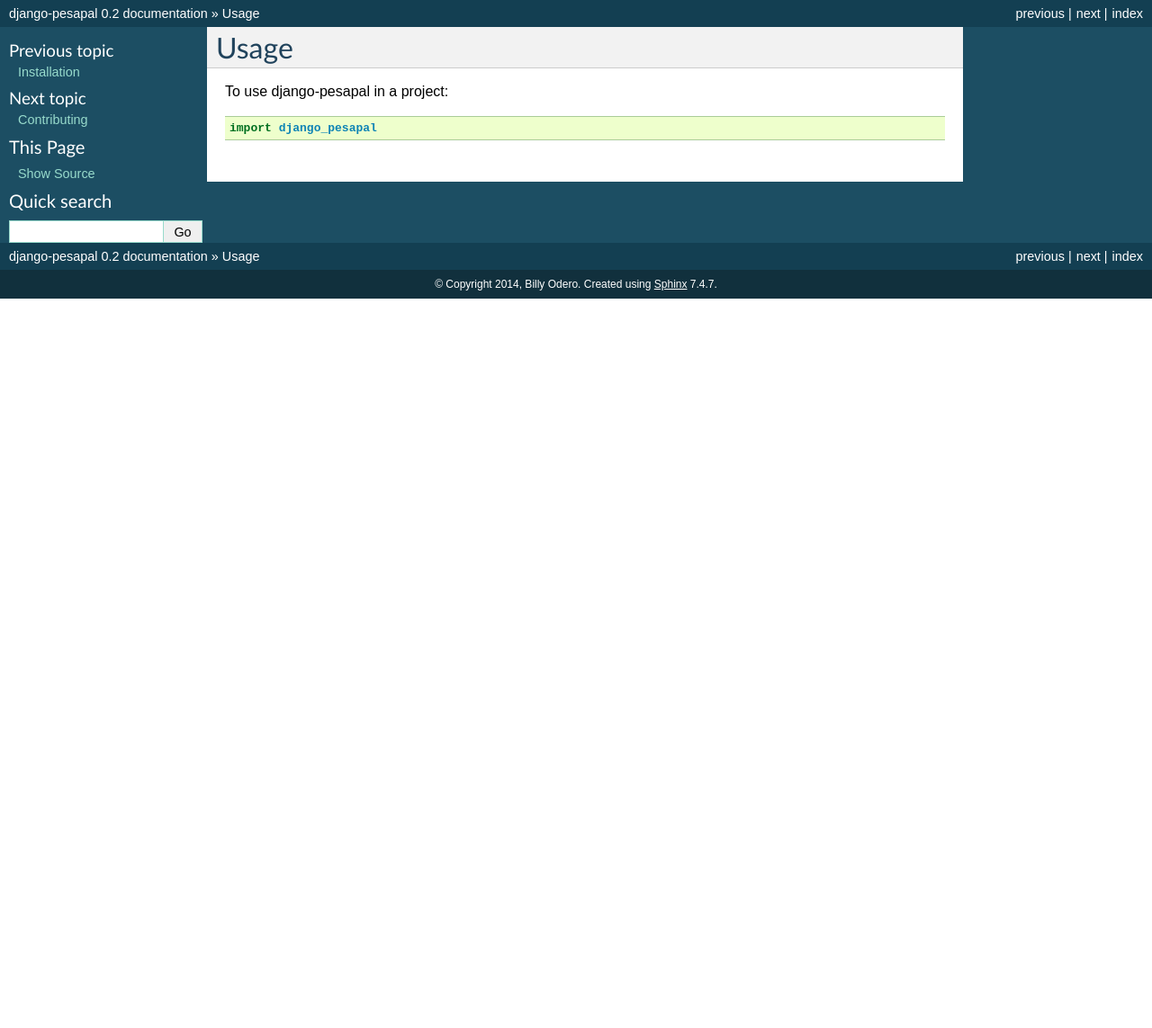
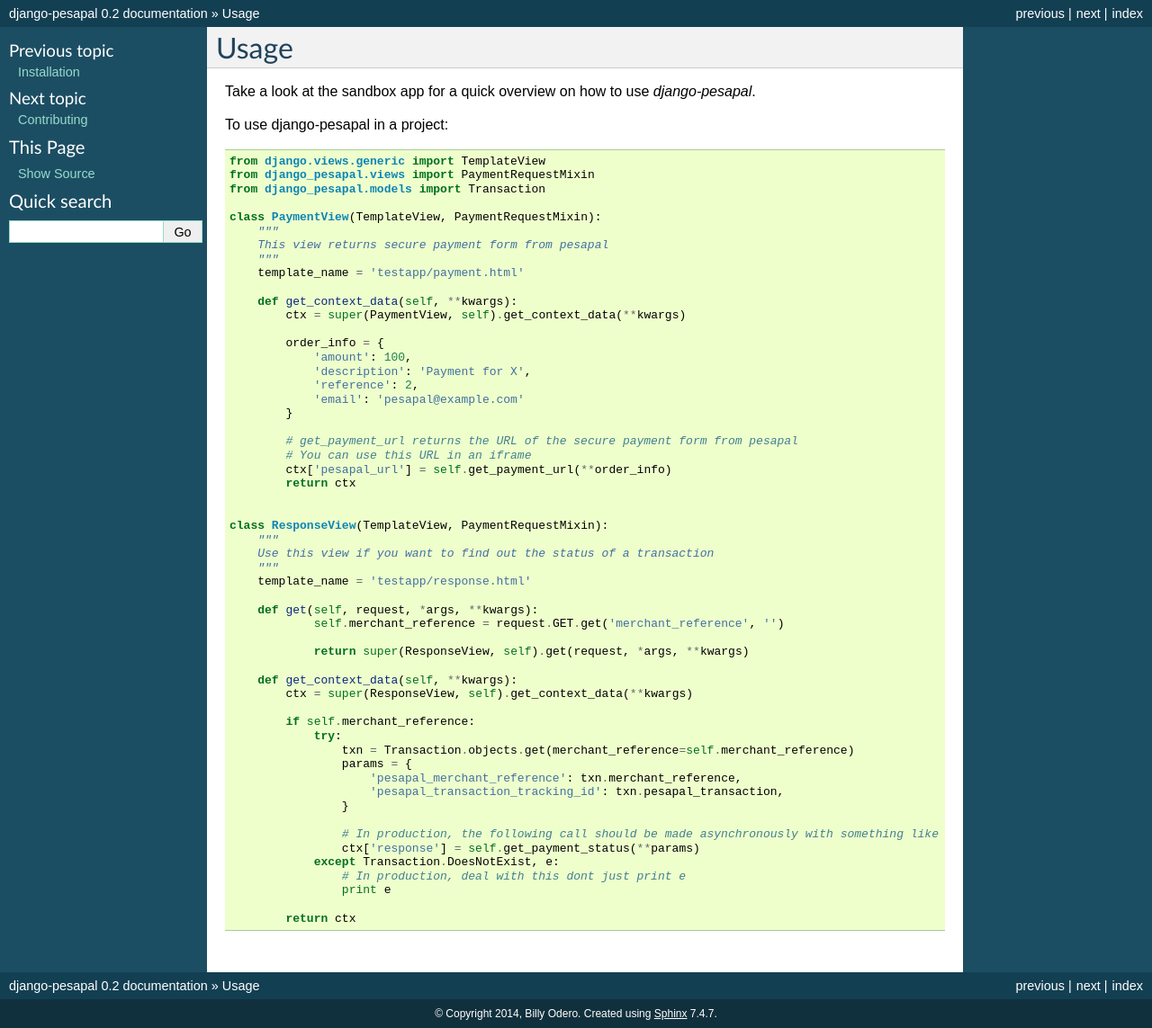
Before and after one commit to odero/django-pesapal, a Sphinx documentation site: the page built from docs/usage.rst, in a window 1280 px wide. Shown: the whole page at 90% size. Built offline with Sphinx 7.4.7, drawn with Linux system fonts in a browser that asks for light colours; before the commit the page ends 900 px from its top, so only the background shows below that.

Commit message:
Update Usage documentation

```diff
--- a/docs/usage.rst
+++ b/docs/usage.rst
@@ -2,6 +2,62 @@
 Usage
 ========
 
+Take a look at the sandbox app for a quick overview on how to use `django-pesapal`.
+
 To use django-pesapal in a project::
 
-    import django_pesapal
+    from django.views.generic import TemplateView
+    from django_pesapal.views import PaymentRequestMixin
+    from django_pesapal.models import Transaction
+
+    class PaymentView(TemplateView, PaymentRequestMixin):
+        """
+        This view returns secure payment form from pesapal
+        """
+        template_name = 'testapp/payment.html'
+
+        def get_context_data(self, **kwargs):
+            ctx = super(PaymentView, self).get_context_data(**kwargs)
+
+            order_info = {
+                'amount': 100,
+                'description': 'Payment for X',
+                'reference': 2,
+                'email': 'pesapal@example.com'
+            }
+
+            # get_payment_url returns the URL of the secure payment form from pesapal
+            # You can use this URL in an iframe
+            ctx['pesapal_url'] = self.get_payment_url(**order_info)
+            return ctx
+
+
+    class ResponseView(TemplateView, PaymentRequestMixin):
+        """
+        Use this view if you want to find out the status of a transaction
+        """
+        template_name = 'testapp/response.html'
+
+        def get(self, request, *args, **kwargs):
+                self.merchant_reference = request.GET.get('merchant_reference', '')
+
+                return super(ResponseView, self).get(request, *args, **kwargs)
+
+        def get_context_data(self, **kwargs):
+            ctx = super(ResponseView, self).get_context_data(**kwargs)
+
+            if self.merchant_reference:
+                try:
+                    txn = Transaction.objects.get(merchant_reference=self.merchant_reference)
+                    params = {
+                        'pesapal_merchant_reference': txn.merchant_reference,
+                        'pesapal_transaction_tracking_id': txn.pesapal_transaction,
+                    }
+
+                    # In production, the following call should be made asynchronously with something like celery
+                    ctx['response'] = self.get_payment_status(**params)
+                except Transaction.DoesNotExist, e:
+                    # In production, deal with this dont just print e
+                    print e
+
+            return ctx
```
